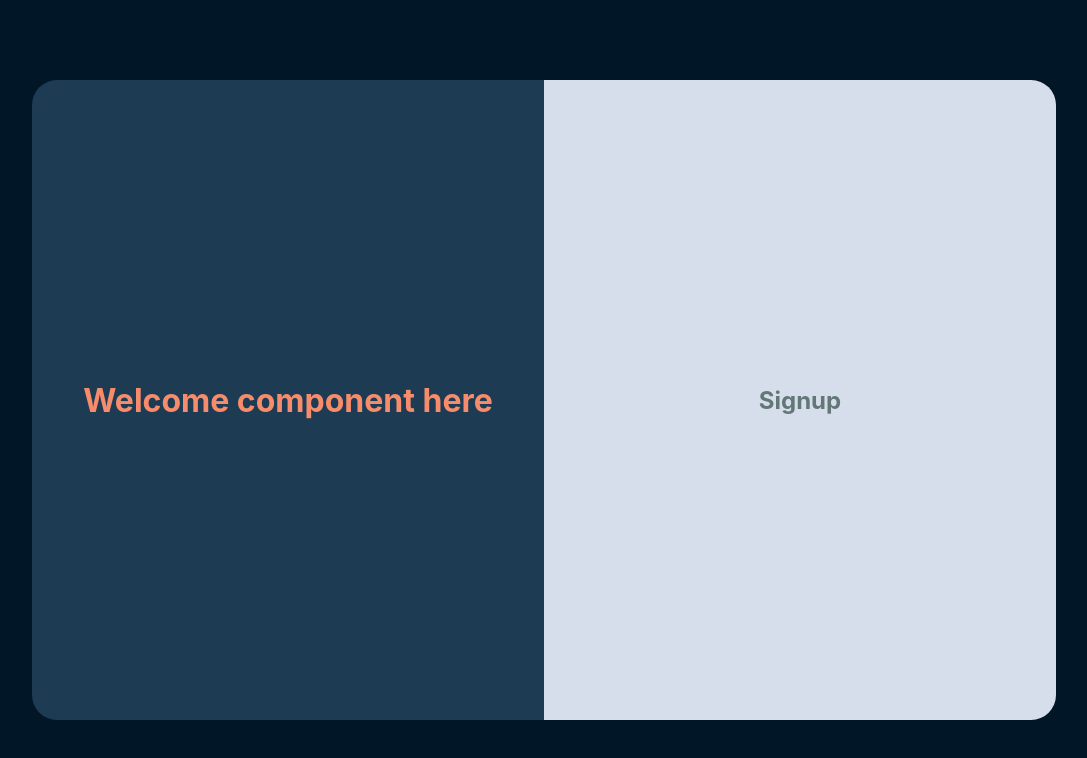
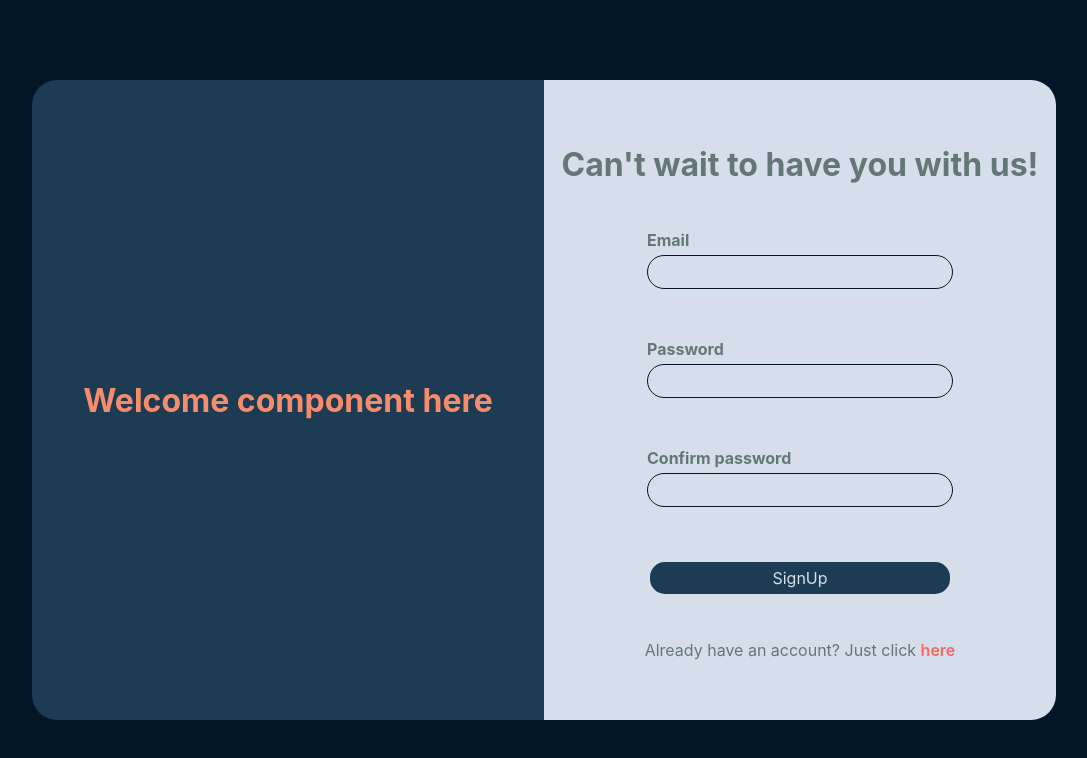
Before and after one commit to Martinelli-89/REP_pos, a React (Create React App) app in the folder frontend/: page / in a window 1280 px wide. Both pictures are taken after a click on the element "Login". Shown: the top 758 px of the page, without its empty margins (96-1183 px from the left). Built offline with nearby package versions, Linux system fonts and the light colour scheme.

Commit message:
added signup

```diff
--- /dev/null
+++ b/frontend/src/Components/SignUp/SignUp.jsx
@@ -0,0 +1,24 @@
+import React from "react";
+import "./SignUp.scss";
+import { Button } from "../Button/Button";
+import { Input } from "../Input/Input";
+
+
+export const SignUp = (props) => {
+
+    const {login} = props;
+
+    return (
+
+        <>
+            <h1>Can't wait to have you with us!</h1>
+            <Input label="Email" type="text" />
+            <Input type="Password" />
+            <Input label="Confirm password" type="Password" />
+            <Button text="SignUp" onClick={()=>alert("sign up will happen")} />
+            <p>Already have an account? Just click <span className="signUp" onClick={login}>here</span></p>
+        </>
+
+    )
+
+}
--- /dev/null
+++ b/frontend/src/Components/SignUp/SignUp.scss
@@ -0,0 +1,7 @@
+p .signUp {
+
+    color: #FF6363;
+    font-weight: 600;
+    cursor: pointer;
+
+}
--- a/frontend/src/Containers/LoginSignUp/LoginSignUp.jsx
+++ b/frontend/src/Containers/LoginSignUp/LoginSignUp.jsx
@@ -1,6 +1,7 @@
 import React, {useState} from "react";
 import "./LoginSignUp.scss";
 import { Login } from "../../Components/Login/Login.jsx";
+import { SignUp } from "../../Components/SignUp/SignUp";
 
 export const LoginSignUp = (props) => {
 
@@ -14,7 +15,7 @@ export const LoginSignUp = (props) => {
             </div>
             <div className="rightPanel">
                 { login && <Login signUp={handleClick}/> }
-                { !login && <h2>Signup</h2>}
+                { !login && <SignUp login={handleClick}/>}
             </div>
         </div>
 
```
